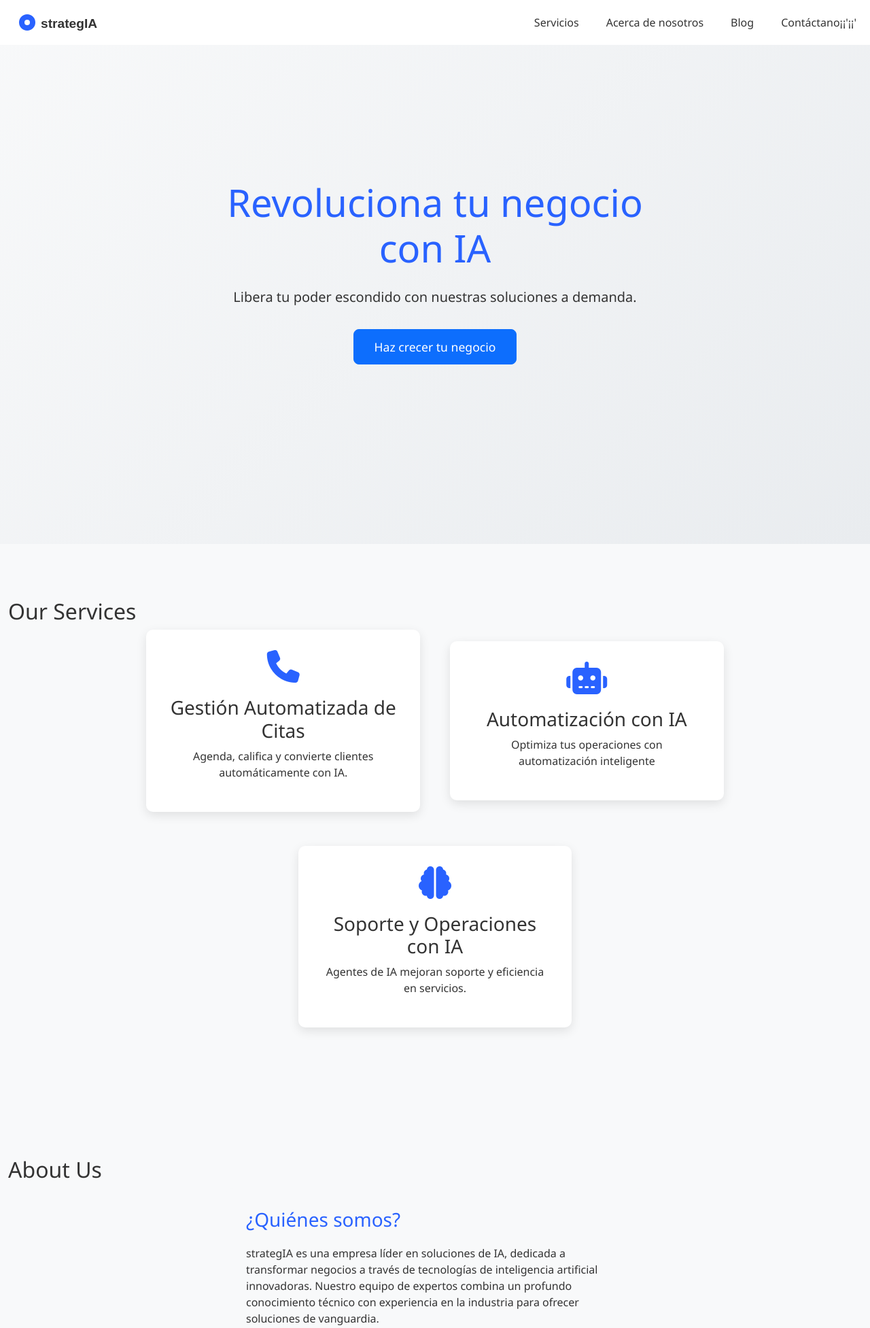
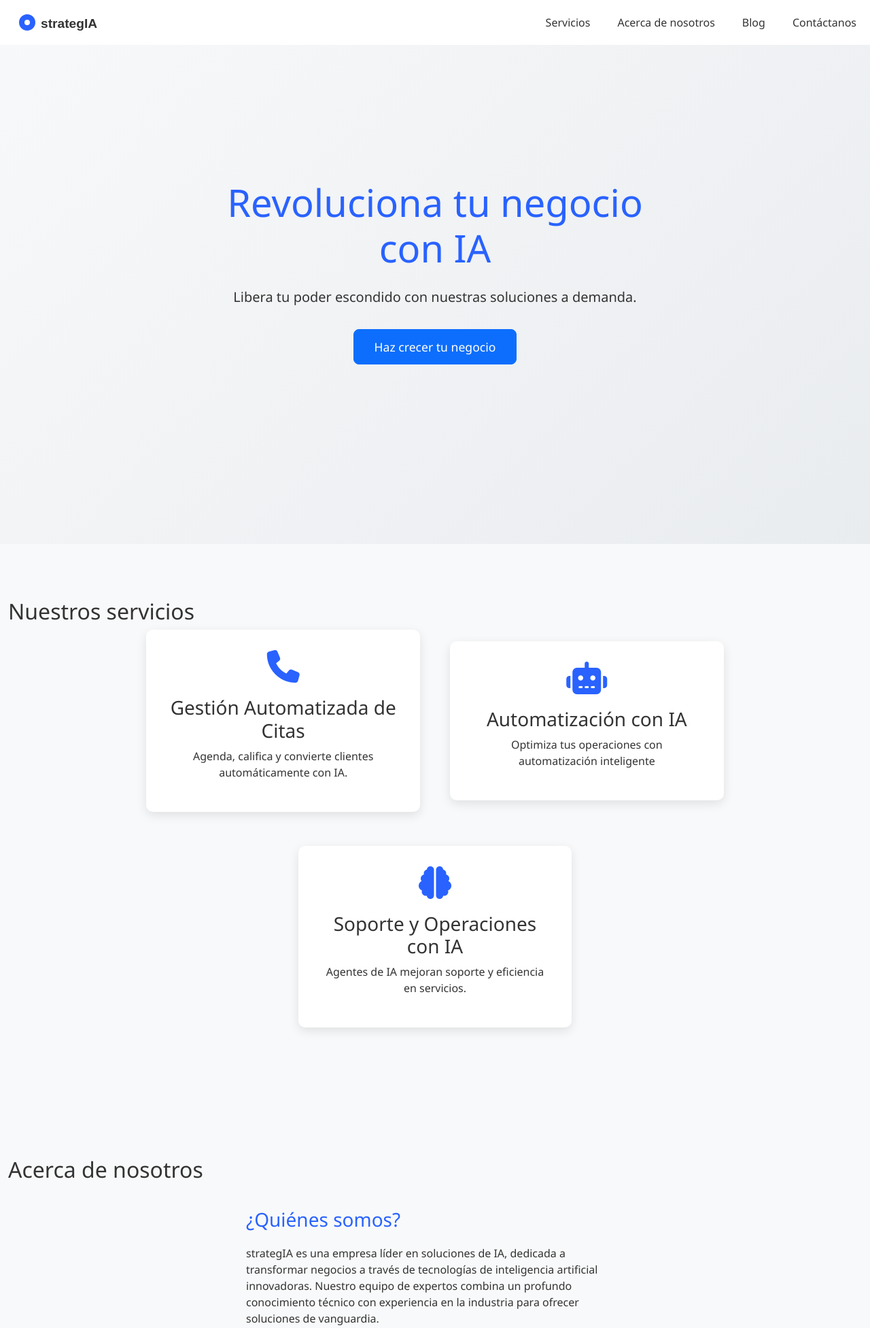
Before and after one commit to martinlengua/strategiaIA-web, a Flask app: page / in a window 1280 px wide. Shown: the top 1953 px of the page at 68% size. Run offline with Flask 3, Linux system fonts and the light colour scheme; some libraries are stand-ins or nearby versions.

Commit message:
additional changes

```diff
--- a/templates/index.html
+++ b/templates/index.html
@@ -22,7 +22,7 @@
                     <a class="nav-link" href="/blog">Blog</a>
                 </li>
                 <li class="nav-item">
-                    <a class="nav-link" href="#contact">Contáctano¡¡'¡¡'</a>
+                    <a class="nav-link" href="#contact">Contáctanos</a>
                 </li>
             </ul>
         </div>
@@ -36,7 +36,7 @@
             <div class="col-lg-6 text-center">
                 <h1 class="display-4">Revoluciona tu negocio con IA</h1>
                 <p class="lead">Libera tu poder escondido con nuestras soluciones a demanda.</p>
-                <a href="https://wa.me/+51997720677?text=hey%20hola!%20cómo%20estás?" class="btn btn-primary btn-lg" target="_blank">Haz crecer tu negocio</a>
+                <a href="https://wa.me/+51918472612?text=hey%20hola!%20cómo%20estás?" class="btn btn-primary btn-lg" target="_blank">Haz crecer tu negocio</a>
             </div>
 
         </div>
@@ -46,7 +46,7 @@
 <!-- Services Section -->
 <section id="services" class="services-section">
     <div class="container">
-        <h2 class="section-title">Our Services</h2>
+        <h2 class="section-title">Nuestros servicios</h2>
         <div class="row">
             <div class="col-md-4">
                 <div class="service-card">
@@ -76,7 +76,7 @@
 <!-- About Section -->
 <section id="about" class="about-section">
     <div class="container">
-        <h2 class="section-title">About Us</h2>
+        <h2 class="section-title">Acerca de nosotros</h2>
         <div class="row">
             <div class="col-lg-6">
                 <div class="about-content">
@@ -151,7 +151,7 @@
 <!-- Contact Section -->
 <section id="contact" class="contact-section">
     <div class="container">
-        <h2 class="section-title">Contact Us</h2>
+        <h2 class="section-title">Contáctanos</h2>
         <div class="row">
             <div class="col-lg-6">
                 <form id="contactForm" class="contact-form">
@@ -173,7 +173,7 @@
                     <p><i class="fas fa-envelope"></i> martin@strategiaperutech.com</p>
                     <p><i class="fas fa-phone"></i> +51 946166093</p>
                     <div class="social-links">
-                        <a href="https://wa.me/+51997720677?text=hey%20hola!%20cómo%20estás?" class="whatsapp-btn" target="_blank">
+                        <a href="https://wa.me/+51918472612?text=hey%20hola!%20cómo%20estás?" class="whatsapp-btn" target="_blank">
                             <i class="fab fa-whatsapp"></i> Escríbeme
                         </a>
                     </div>
```
